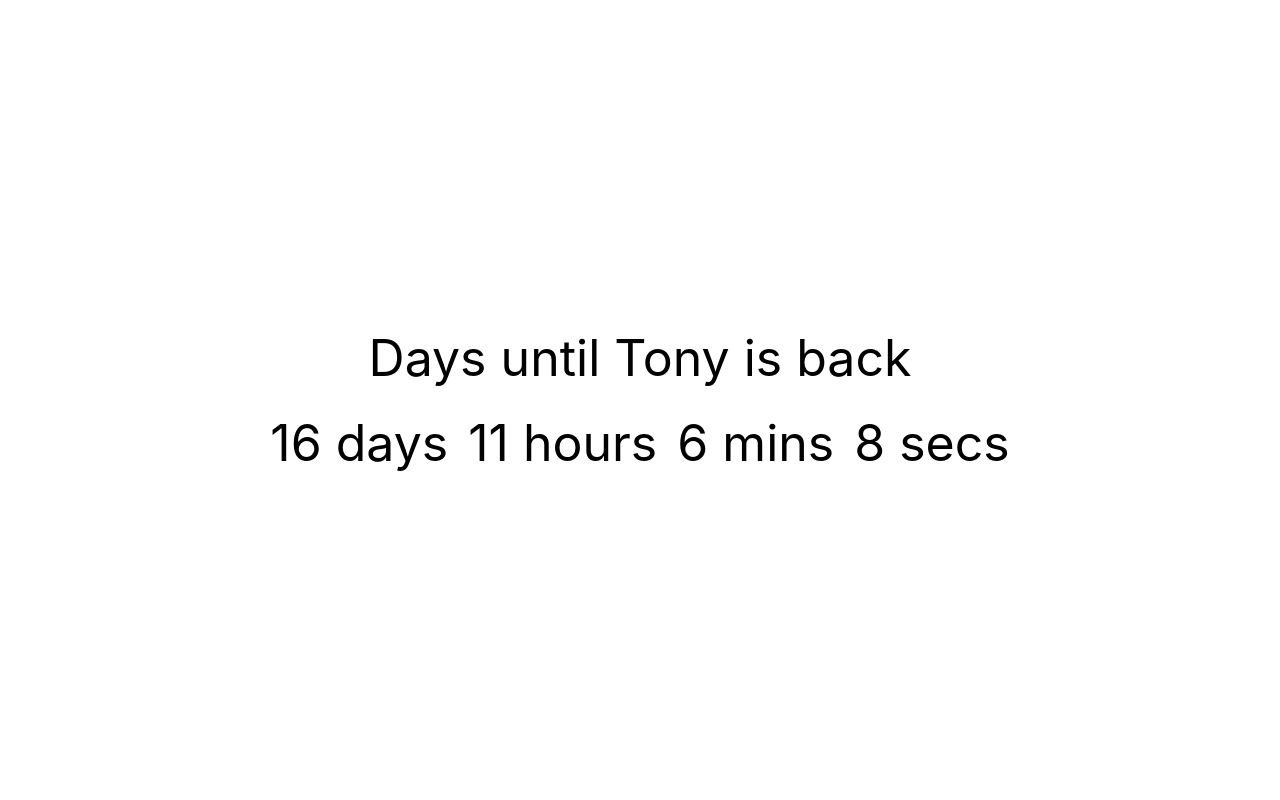
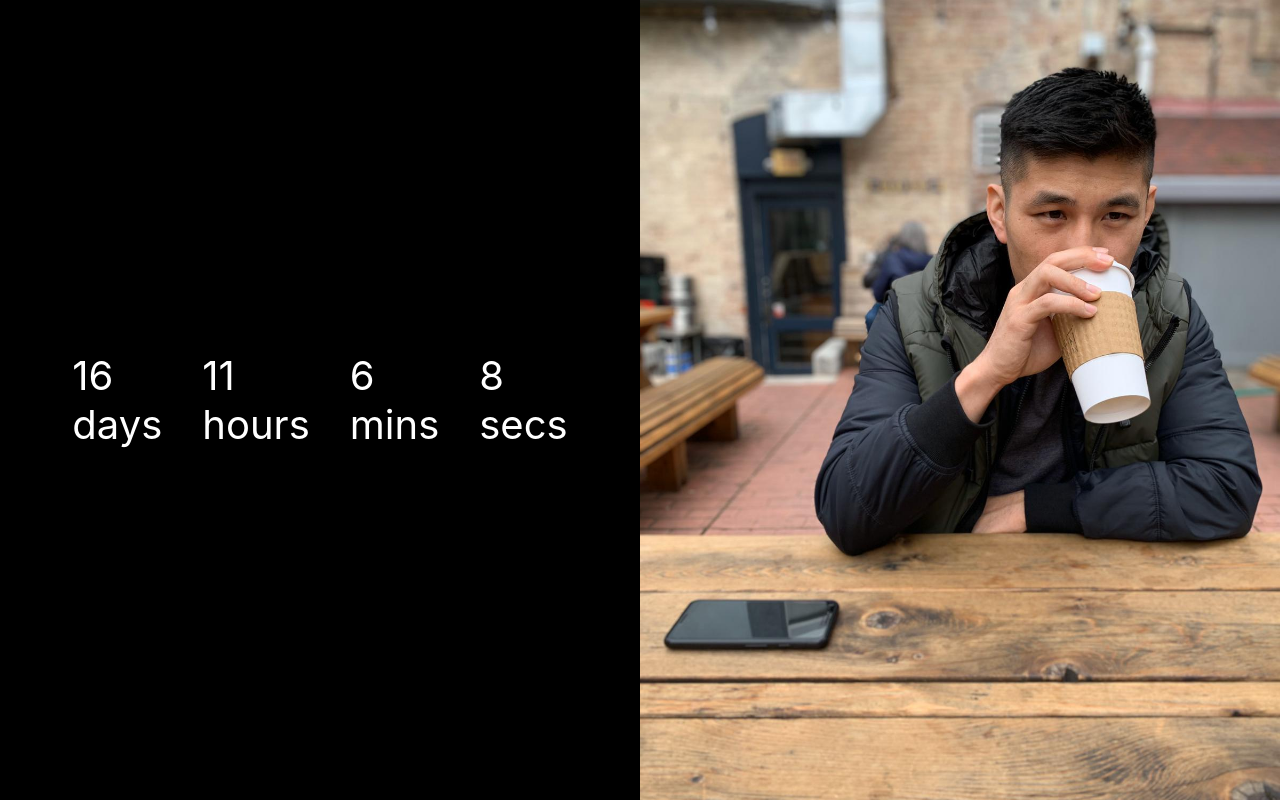
Before and after one commit to toekneeyou/fish-countdown, a React (Create React App) app: page / in a window 1280 px wide. Built offline with nearby package versions, Linux system fonts and the light colour scheme.

Commit message:
added picture and styling

```diff
--- a/src/countdown/Countdown.jsx
+++ b/src/countdown/Countdown.jsx
@@ -2,8 +2,10 @@ import React, { useState, useEffect } from "react";
 import { DateTime, Duration } from "luxon";
 
 import "./countdown.css";
+import picture from "./tony-coffee.jpeg";
 
 const Countdown = () => {
+  console.log(picture);
   const [day, changeDay] = useState(null);
   const [hour, changeHour] = useState(null);
   const [minute, changeMinute] = useState(null);
@@ -30,13 +32,26 @@ const Countdown = () => {
 
   return (
     <div className="countdown">
-      <div className="countdown-title">Days until Tony is back</div>
-      <div className="countdown-time">
-        <span>{day} days</span>
-        <span>{hour} hours</span>
-        <span>{minute} mins</span>
-        <span>{second} secs</span>
+      <div className="time-container">
+        {/* <div className="countdown-title">
+          Days until <b>Tony</b> is back
+        </div> */}
+        <div className="countdown-time">
+          <div>
+            <p>{day}</p> days
+          </div>
+          <div>
+            <p>{hour}</p> hours
+          </div>
+          <div>
+            <p>{minute}</p> mins
+          </div>
+          <div>
+            <p>{second}</p> secs
+          </div>
+        </div>
       </div>
+      <div className="countdown-image"></div>
     </div>
   );
 };
--- a/src/countdown/countdown.css
+++ b/src/countdown/countdown.css
@@ -1,18 +1,47 @@
 .countdown {
   width: 100vw;
   height: 100vh;
+  background-color: black;
+  display: grid;
+  grid-template-columns: 50% 50%;
+}
+
+.time-container {
   display: flex;
-  flex-direction: column;
   justify-content: center;
   align-items: center;
+  flex-direction: column;
 }
 
 .countdown-title {
   font-size: 50px;
   margin-bottom: 25px;
+  color: white;
+}
+
+.countdown-time {
+  display: flex;
+  color: white;
+}
+
+.countdown-time div {
+  padding: 20px;
+  font-size: 40px;
+}
+
+.countdown-time p {
+  margin: 0;
 }
 
 .countdown-time span {
   font-size: 50px;
   padding: 10px;
+  color: white;
 }
+
+.countdown-image {
+  background-image: url("./tony-coffee.jpeg");
+  background-size: cover;
+  background-repeat: no-repeat;
+  background-position: center;
+}
```
Also changed, not shown: src/countdown/tony-coffee.jpeg (added).
